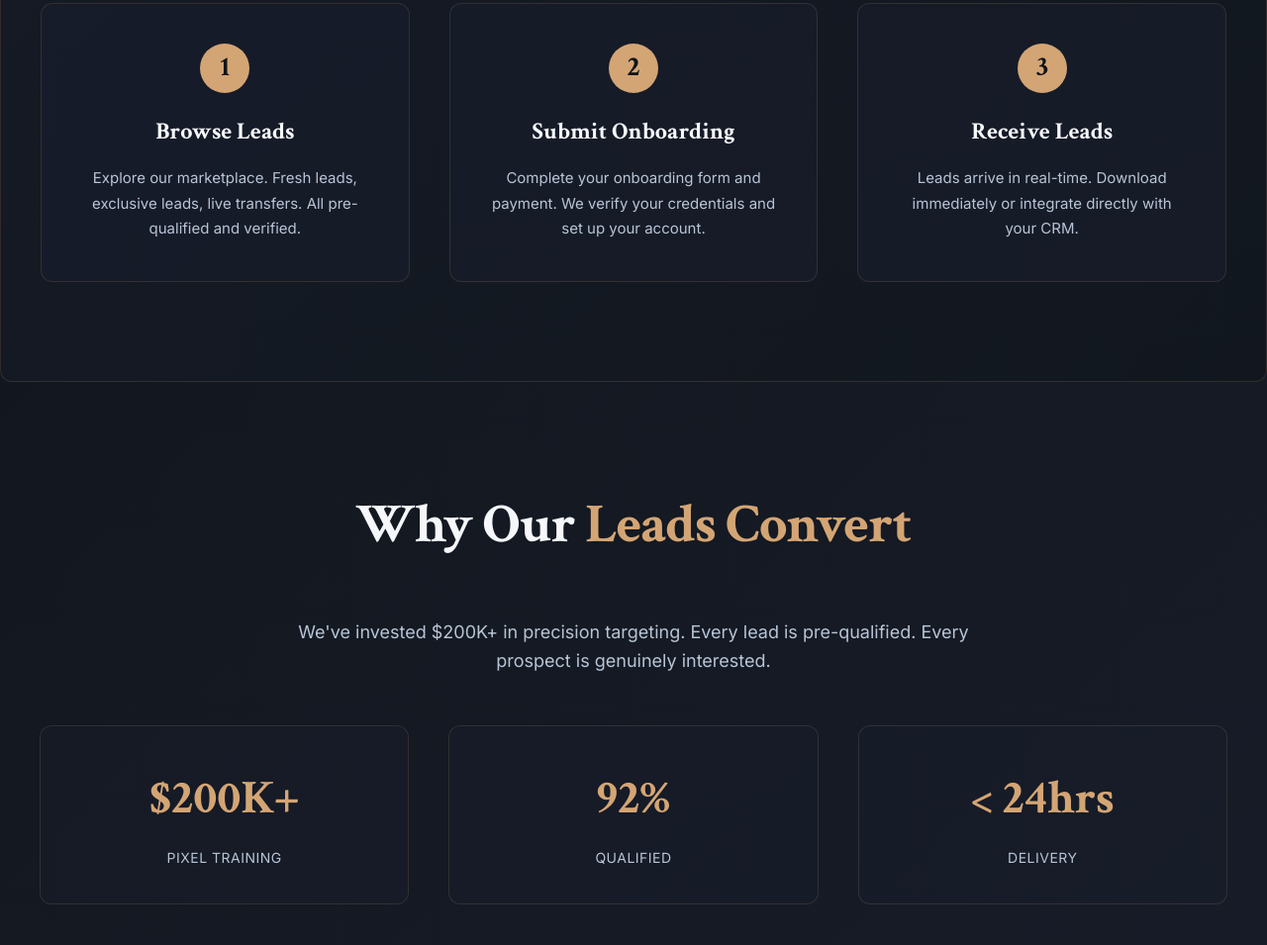
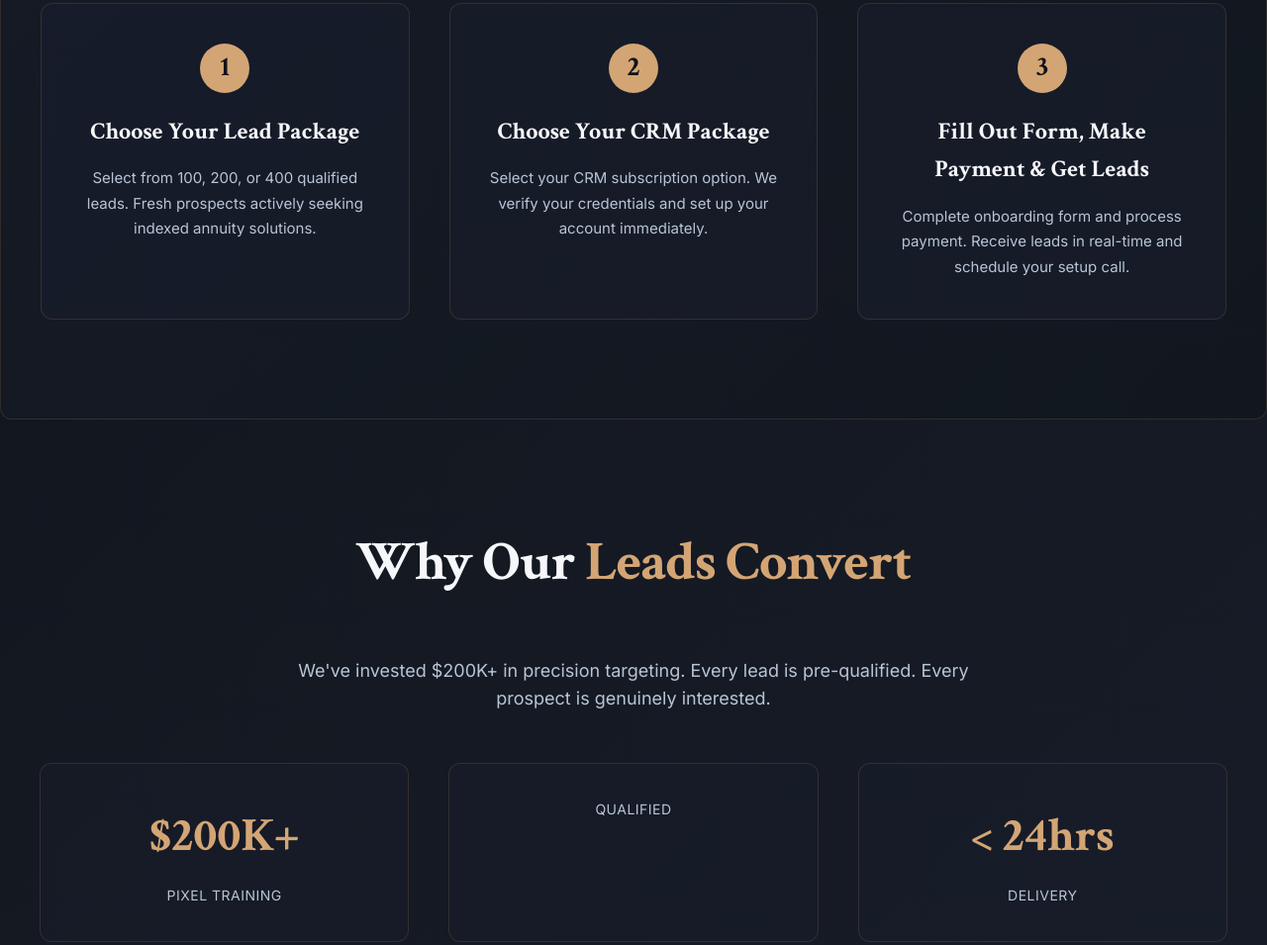
Before and after one commit to stevenson-pacificridgeway/buyiasleads, a plain HTML site: page index.html in a window 1280 px wide. Shown: the part 1089-2044 px from the top of the page at 99% size. Drawn offline with Linux system fonts and the light colour scheme.

Commit message:
Add files via upload
Update: Fixed "How It Works" steps - 1) Choose Lead Package, 2) Choose CRM Package, 3) Fill Form & Make Payment. Updated marketplace buttons to checkout.html

```diff
--- a/index.html
+++ b/index.html
@@ -567,18 +567,18 @@
             <div class="process-grid">
                 <div class="process-card">
                     <div class="process-number">1</div>
-                    <h3>Browse Leads</h3>
-                    <p>Explore our marketplace. Fresh leads, exclusive leads, live transfers. All pre-qualified and verified.</p>
+                    <h3>Choose Your Lead Package</h3>
+                    <p>Select from 100, 200, or 400 qualified leads. Fresh prospects actively seeking indexed annuity solutions.</p>
                 </div>
                 <div class="process-card">
                     <div class="process-number">2</div>
-                    <h3>Submit Onboarding</h3>
-                    <p>Complete your onboarding form and payment. We verify your credentials and set up your account.</p>
+                    <h3>Choose Your CRM Package</h3>
+                    <p>Select your CRM subscription option. We verify your credentials and set up your account immediately.</p>
                 </div>
                 <div class="process-card">
                     <div class="process-number">3</div>
-                    <h3>Receive Leads</h3>
-                    <p>Leads arrive in real-time. Download immediately or integrate directly with your CRM.</p>
+                    <h3>Fill Out Form, Make Payment & Get Leads</h3>
+                    <p>Complete onboarding form and process payment. Receive leads in real-time and schedule your setup call.</p>
                 </div>
             </div>
         </section>
@@ -593,7 +593,7 @@
                     <div class="quality-label">Pixel Training</div>
                 </div>
                 <div class="quality-card">
-                    <div class="quality-metric">92%</div>
+                    <!-- 92% removed -->
                     <div class="quality-label">Qualified</div>
                 </div>
                 <div class="quality-card">
@@ -608,7 +608,7 @@
             <div class="testimonials-grid">
                 <div class="testimonial-card">
                     <div class="stars">★★★★★</div>
-                    <p class="testimonial-quote">"Closed 24 deals in the first month. These aren't tire-kickers—they're actual prospects."</p>
+                    <p class="testimonial-quote">"Two deals closed in the first month. Real prospects with genuine interest in solutions."</p>
                     <div class="testimonial-author">
                         <div class="author-avatar">JM</div>
                         <div class="author-info">
@@ -620,7 +620,7 @@
 
                 <div class="testimonial-card">
                     <div class="stars">★★★★★</div>
-                    <p class="testimonial-quote">"92% of their leads were genuinely interested. Best investment for my practice."</p>
+                    <p class="testimonial-quote">"I sat down with over $10 million in assets in my first week. Quality leads make all the difference."</p>
                     <div class="testimonial-author">
                         <div class="author-avatar">LS</div>
                         <div class="author-info">
@@ -632,7 +632,7 @@
 
                 <div class="testimonial-card">
                     <div class="stars">★★★★★</div>
-                    <p class="testimonial-quote">"Precision targeting is unmatched. My CRM is constantly full of real opportunities."</p>
+                    <p class="testimonial-quote">"The leads are really good—love the price and the quality. Solid ROI."</p>
                     <div class="testimonial-author">
                         <div class="author-avatar">RC</div>
                         <div class="author-info">
```
